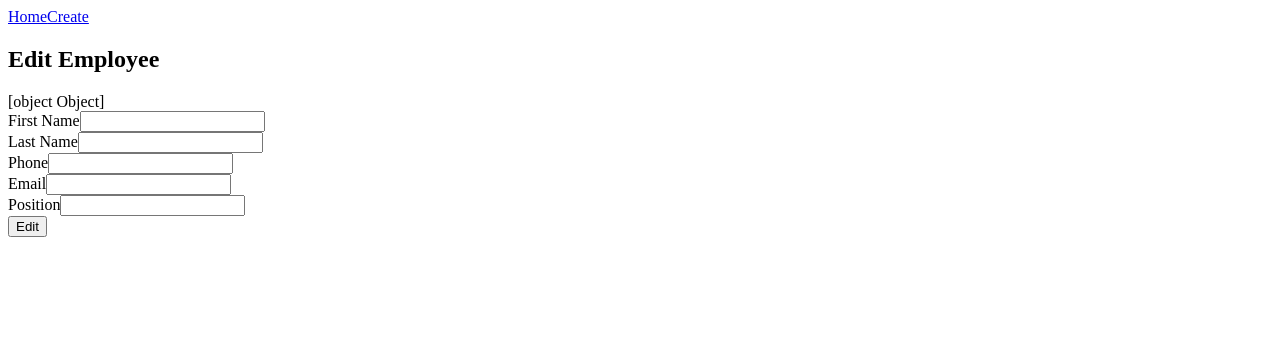
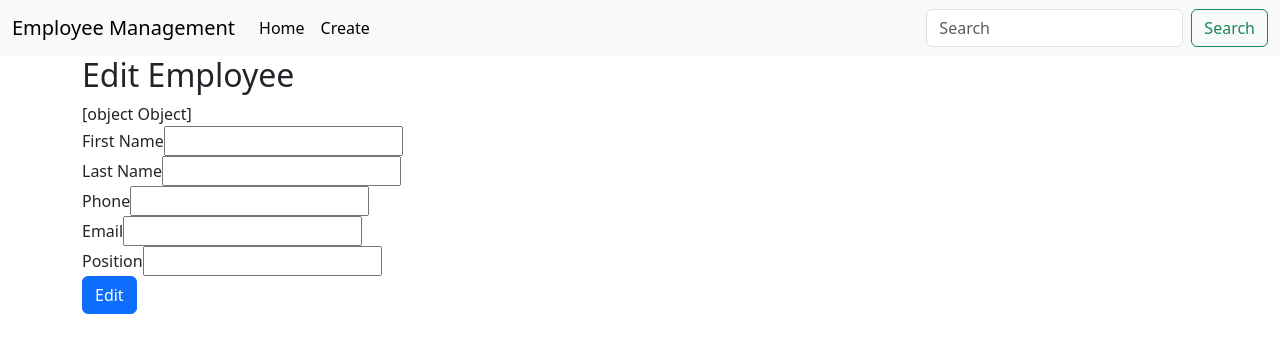
Before and after one commit to sidnegi2511/EmployeeManagement, an Angular app in the folder employee-management-app/: page /edit/1 in a window 1280 px wide. Shown: the top 352 px of the page. Built offline with nearby package versions, Linux system fonts and the light colour scheme; no server answers.

Commit message:
adding bootstrap to the project

```diff
--- a/employee-management-app/angular.json
+++ b/employee-management-app/angular.json
@@ -32,9 +32,12 @@
               }
             ],
             "styles": [
-              "src/styles.scss"
+              "src/styles.scss",
+              "node_modules/bootstrap/dist/css/bootstrap.min.css"
             ],
-            "scripts": []
+            "scripts": [
+              "node_modules/bootstrap/dist/js/bootstrap.bundle.min.js"
+            ]
           },
           "configurations": {
             "production": {
@@ -91,9 +94,12 @@
               }
             ],
             "styles": [
-              "src/styles.scss"
+              "src/styles.scss",
+              "node_modules/bootstrap/dist/css/bootstrap-grid.min.css"
             ],
-            "scripts": []
+            "scripts": [
+              "node_modules/bootstrap/dist/js/bootstrap.bundle.min.js"
+            ]
           }
         }
       }
--- a/employee-management-app/package.json
+++ b/employee-management-app/package.json
@@ -18,6 +18,7 @@
     "@angular/platform-browser": "^18.0.0",
     "@angular/platform-browser-dynamic": "^18.0.0",
     "@angular/router": "^18.0.0",
+    "bootstrap": "^5.3.3",
     "ngx-toastr": "^19.0.0",
     "rxjs": "~7.8.0",
     "tslib": "^2.3.0",
--- a/employee-management-app/src/app/app.component.html
+++ b/employee-management-app/src/app/app.component.html
@@ -1,5 +1,29 @@
-<nav>
-    <a routerLink="/">Home</a>
-    <a routerLink="/create">Create</a>
+<nav class="nav">
 </nav>
-<router-outlet/>
+
+<nav class="navbar navbar-expand-lg bg-body-tertiary">
+    <div class="container-fluid">
+      <button class="navbar-toggler" type="button" data-bs-toggle="collapse" data-bs-target="#navbarTogglerDemo03" aria-controls="navbarTogglerDemo03" aria-expanded="false" aria-label="Toggle navigation">
+        <span class="navbar-toggler-icon"></span>
+      </button>
+      <a class="navbar-brand" href="#">Employee Management</a>
+      <div class="collapse navbar-collapse" id="navbarTogglerDemo03">
+        <ul class="navbar-nav me-auto mb-2 mb-lg-0">
+        <li class="nav-item">
+            <a class="nav-link active" aria-current="page" routerLink="/">Home</a>
+        </li>
+          <li class="nav-item">
+            <a  class="nav-link active" routerLink="/create">Create</a>
+          </li>
+        </ul>
+        <form class="d-flex" role="search">
+          <input class="form-control me-2" type="search" placeholder="Search" aria-label="Search">
+          <button class="btn btn-outline-success" type="submit">Search</button>
+        </form>
+      </div>
+    </div>
+  </nav>
+
+  <div class="container">
+    <router-outlet/>
+  </div>
--- a/employee-management-app/src/app/employee-form/employee-form.component.html
+++ b/employee-management-app/src/app/employee-form/employee-form.component.html
@@ -26,5 +26,5 @@
         <input type="text" name="position" [(ngModel)]="form.position">
     </div>
 
-    <button type="submit">{{isEditing?'Edit': 'Create'}}  </button>
+    <button class="btn btn-primary" type="submit">{{isEditing?'Edit': 'Create'}}  </button>
 </form>
--- a/employee-management-app/src/app/employee-table/employee-table.component.html
+++ b/employee-management-app/src/app/employee-table/employee-table.component.html
@@ -1,15 +1,16 @@
-<h2>Employee</h2>
+<div class="table-responsive">
+    <h2 class="text-center my-5">Employee</h2>
 
-<table>
+    <table class="table table-hover">
         <thead>
             <tr>
-            <th>ID</th>
-            <th>First Name</th>
-            <th>Last Name</th>
-            <th>Phone</th>
-            <th>Email</th>
-            <th>Position</th>
-            <th>Options</th>
+                <th scope="col">ID</th>
+                <th scope="col">First Name</th>
+                <th scope="col">Last Name</th>
+                <th scope="col">Phone</th>
+                <th scope="col">Email</th>
+                <th scope="col">Position</th>
+                <th scope="col">Options</th>
             </tr>
 
         </thead>
@@ -21,11 +22,12 @@
                 <td>{{employee.phone}}</td>
                 <td>{{employee.email}}</td>
                 <td>{{employee.position}}</td>
-            <div>
-                <button (click)="deleteEmployee(employee.id)">Delete</button>
-                <button (click)="updateEmployee(employee.id)">Update</button>
-            </div>
+                <td>
+                    <button class="btn btn-primary m-2" (click)="updateEmployee(employee.id)">Update</button>
+                    <button class="btn btn-danger" (click)="deleteEmployee(employee.id)">Delete</button>
+                </td>
 
             </tr>
         </tbody>
     </table>
+</div>
```
Also changed, not shown: 1 other file (tests, documents, lock files or other folders). Lines whose indentation alone changed are shown as unchanged.
